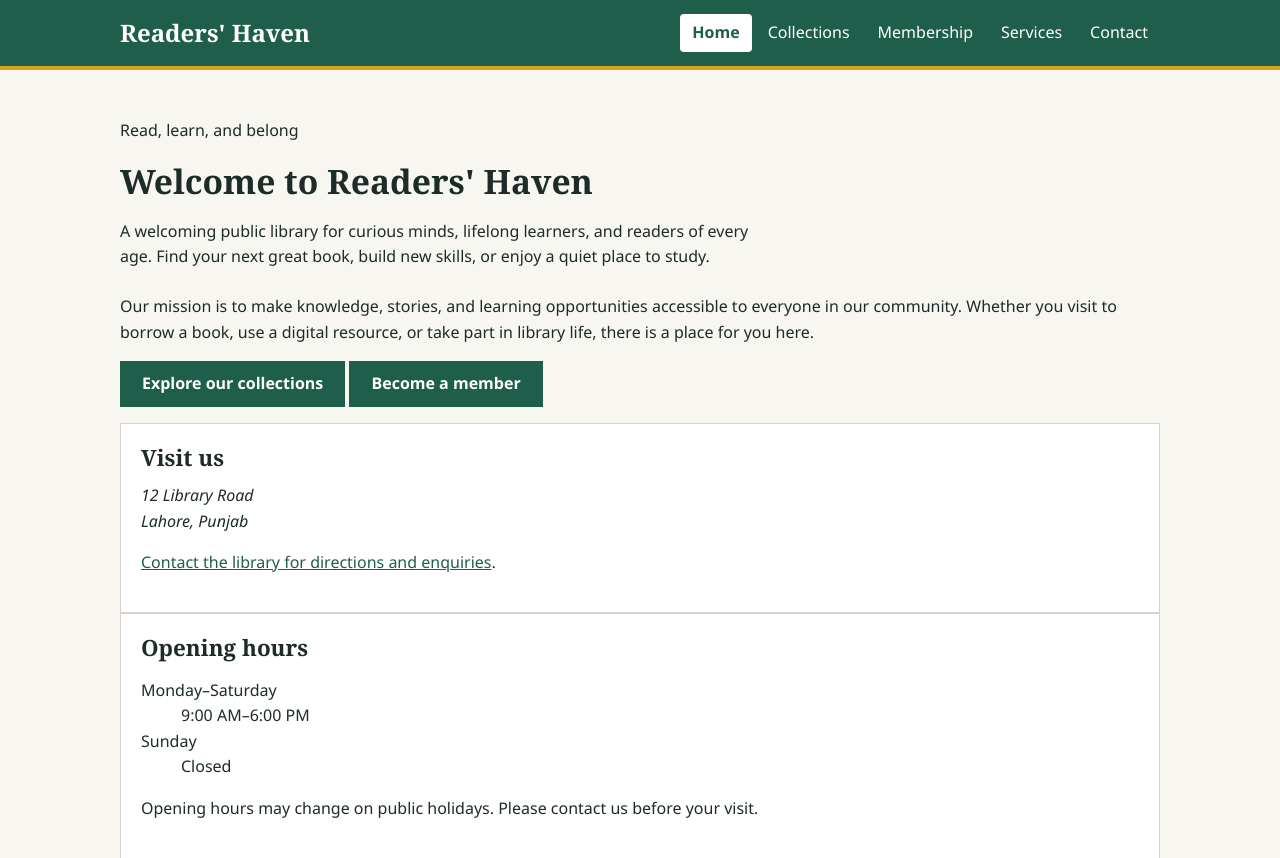
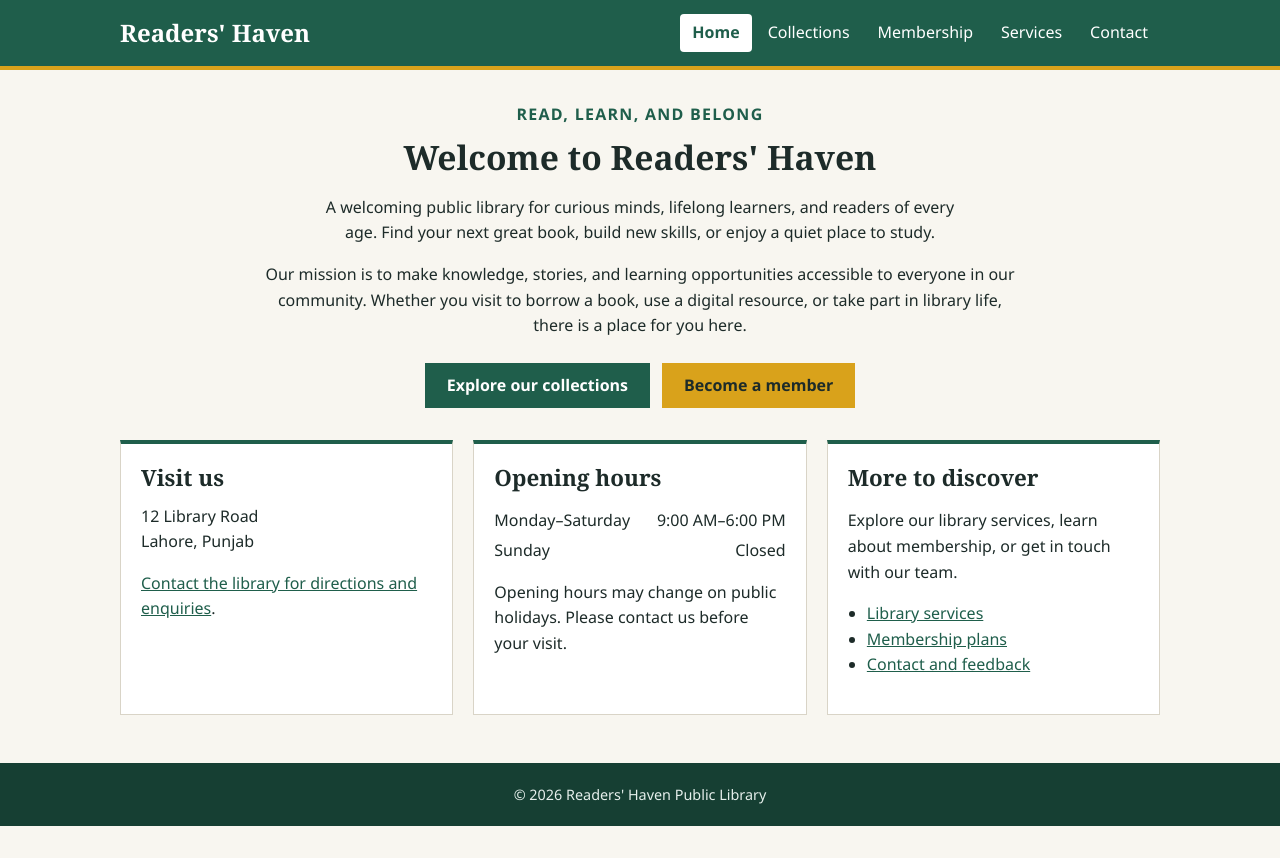
Before and after one commit to Ahmadkhadim09/readers-haven-devops, a plain HTML site: page src/index.html in a window 1280 px wide. Shown: the top 858 px of the page. After the commit the page ends 826 px from the top, so only its background shows below. Drawn offline with Linux system fonts and the light colour scheme.

Commit message:
Style the Readers' Haven homepage

```diff
--- a/styles/style.css
+++ b/styles/style.css
@@ -105,3 +105,34 @@ footer { padding: 20px; text-align: center; font-size: 0.9rem; color: #e6efec; b
   .service-meta { grid-template-columns: 1fr; gap: 0; }
   .service-meta dd { margin-bottom: 8px; }
 }
+
+/* ===== Home page ===== */
+.home-intro {
+  max-width: 760px;
+  margin: 0 auto 32px;
+  text-align: center;
+}
+
+.eyebrow {
+  margin: 0 0 8px;
+  color: #1f5e4b;
+  font-weight: 700;
+  letter-spacing: 0.08em;
+  text-transform: uppercase;
+}
+
+.home-intro .intro { margin: 0 auto 1rem; }
+.home-actions { display: flex; flex-wrap: wrap; justify-content: center; gap: 12px; margin: 24px 0 0; }
+.button-secondary { background: #d9a21b; color: #1d2b29; }
+.button-secondary:hover { background: #c18d0c; }
+
+.home-details { display: grid; grid-template-columns: repeat(3, 1fr); gap: 20px; }
+.home-details .card { border-top: 4px solid #1f5e4b; }
+.home-details address { font-style: normal; }
+.hours-list { display: grid; grid-template-columns: 1fr auto; gap: 4px 12px; }
+.hours-list dd { margin: 0; text-align: right; }
+.home-links { padding-left: 1.2rem; }
+
+@media (max-width: 700px) {
+  .home-details { grid-template-columns: 1fr; }
+}
```
